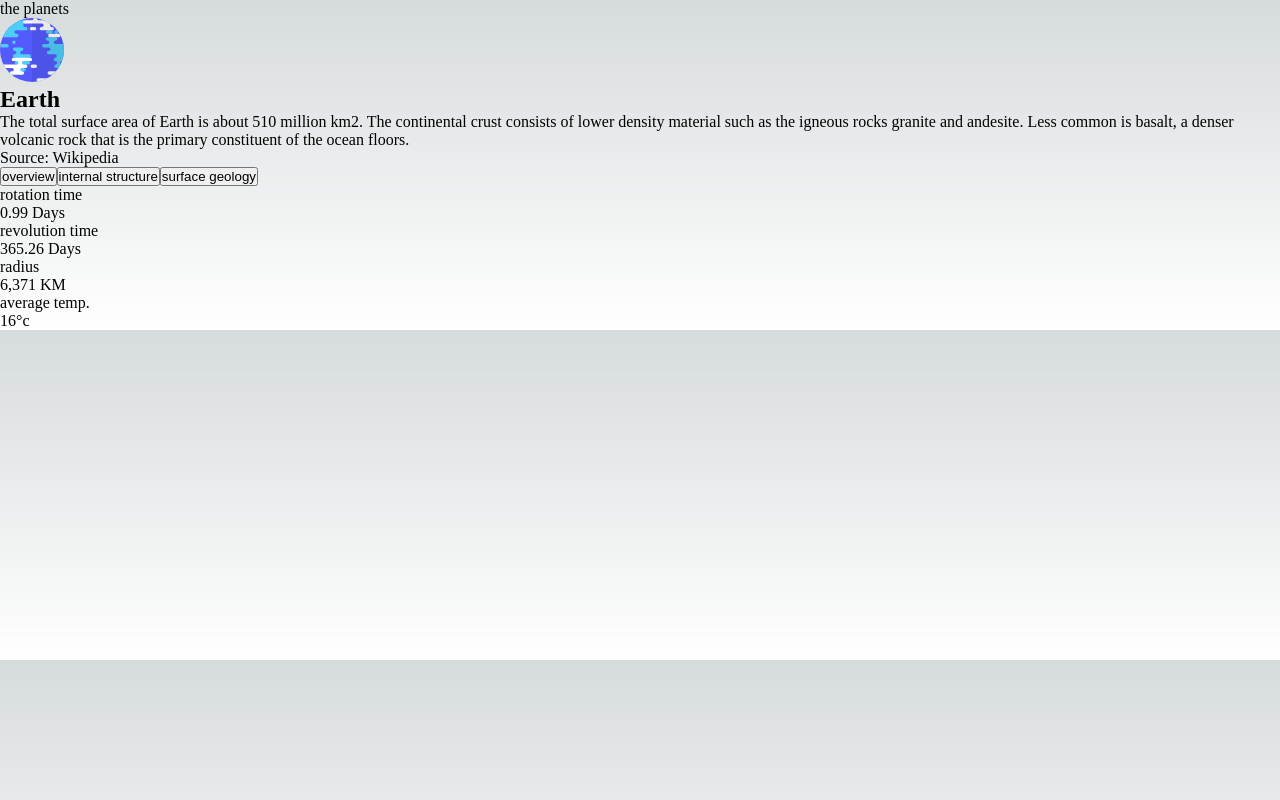
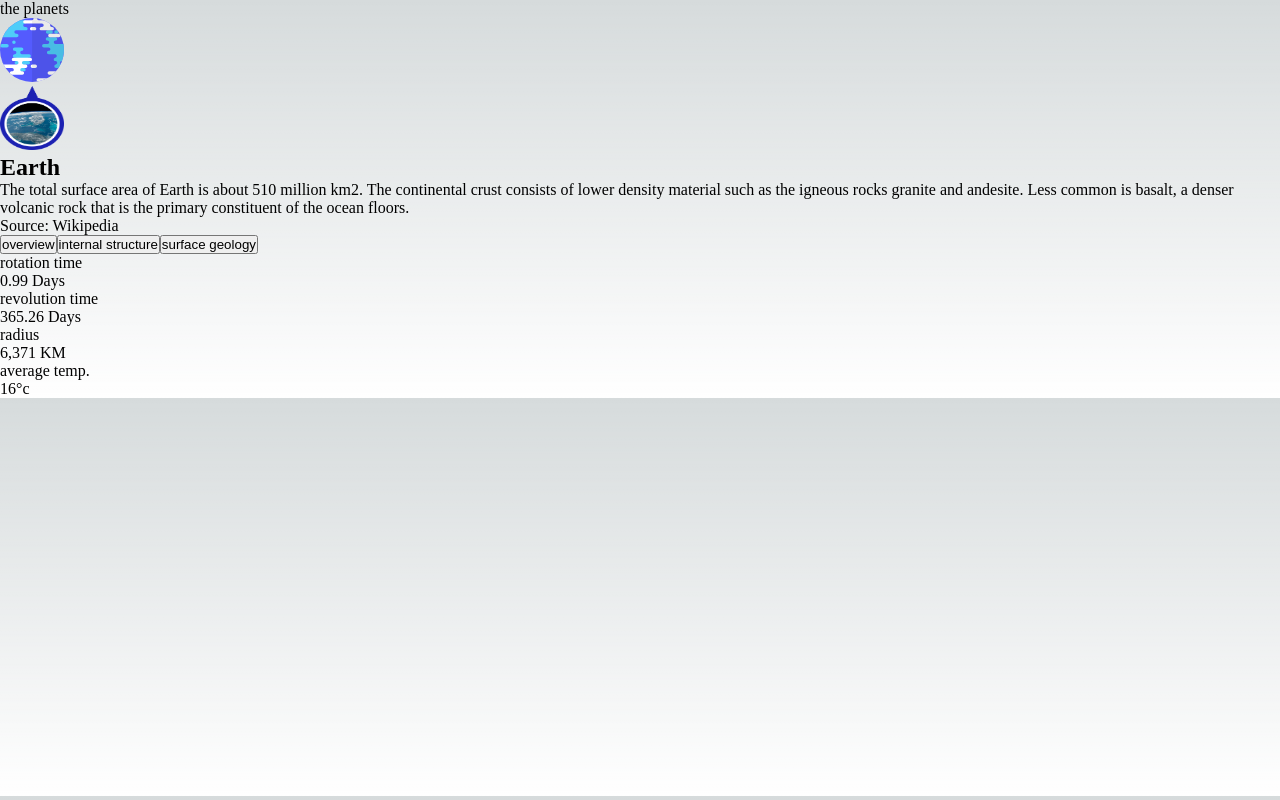
Before and after one commit to JorgeAMendoza/planet-facts, a Next.js app: page /planets/earth in a window 1280 px wide. Both pictures are taken after a click on the button "surface geology". Built offline with nearby package versions, Linux system fonts and the light colour scheme.

Commit message:
upon clicking the geology option, a image displaying the surface geology of a planet will appear"

```diff
--- a/src/pages/planets/[id].tsx
+++ b/src/pages/planets/[id].tsx
@@ -46,6 +46,7 @@ const Planet = ({ planetData }: PlanetProps) => {
           text: planetData.overview.content,
           source: planetData.overview.source,
           image: planetData.images.planet,
+          geologyImage: planetData.images.geology,
         };
       }
       case "geology": {
@@ -53,6 +54,7 @@ const Planet = ({ planetData }: PlanetProps) => {
           text: planetData.geology.content,
           source: planetData.geology.source,
           image: planetData.images.planet,
+          geologyImage: planetData.images.geology,
         };
       }
       default: {
@@ -60,6 +62,7 @@ const Planet = ({ planetData }: PlanetProps) => {
           text: planetData.structure.content,
           source: planetData.structure.source,
           image: planetData.images.internal,
+          geologyImage: planetData.images.geology,
         };
       }
     }
@@ -76,6 +79,17 @@ const Planet = ({ planetData }: PlanetProps) => {
               width={64}
               height={64}
             />
+
+            {infoDisplay === "geology" ? (
+              <div>
+                <Image
+                  src={content.geologyImage}
+                  alt={`geology surface of ${planetData.name}`}
+                  width={64}
+                  height={64}
+                />
+              </div>
+            ) : null}
           </div>
           <h1>{planetData.name}</h1>
           {/*  */}
```
